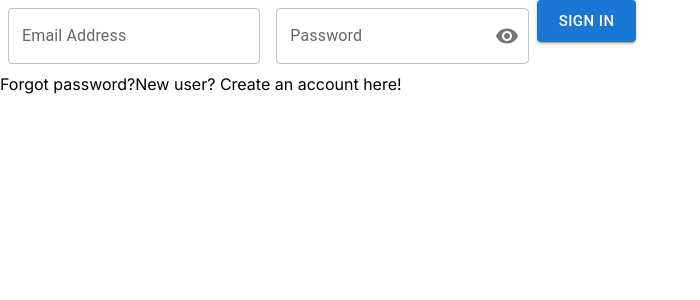
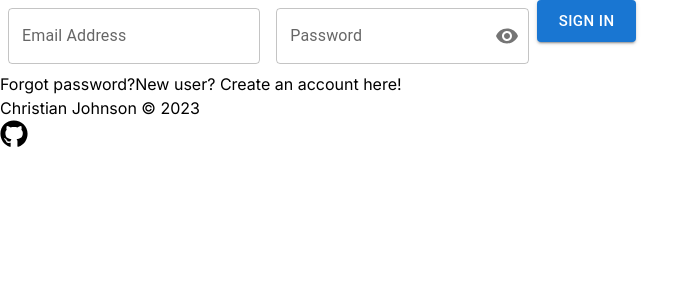
Before and after one commit to christianjcodes/bug-tracker-frontend, a Next.js app: page / in a window 1280 px wide. Shown: the top 300 px of the page, without its empty margins (0-700 px from the left). Built offline with nearby package versions, Linux system fonts and the light colour scheme.

Commit message:
Add Footer to global layout, change size of github icon

```diff
--- a/src/app/components/Footer.tsx
+++ b/src/app/components/Footer.tsx
@@ -1,3 +1,4 @@
+import * as React from 'react';
 import Link from "next/link";
 import { FaGithub } from "react-icons/fa";
 
@@ -5,11 +6,10 @@ export default function Footer() {
     return (
         <footer>
             <div>
-                <p>Christian Johnson &copy; {new Date().getFullYear()}
-                    <FaGithub>
-                        <Link href="https://github.com/christianjcodes"></Link>
-                    </FaGithub>
-                </p>
+                <p>Christian Johnson &copy; {new Date().getFullYear()}</p>
+                <Link href="https://github.com/christianjcodes">
+                    <FaGithub size="28"/>
+                </Link>
             </div>
         </footer>
     );
--- a/src/app/layout.tsx
+++ b/src/app/layout.tsx
@@ -1,6 +1,7 @@
 import type { Metadata } from 'next'
 import { Inter } from 'next/font/google'
 import './globals.css'
+import Footer from './components/Footer';
 
 const inter = Inter({ subsets: ['latin'] })
 
@@ -16,7 +17,10 @@ export default function RootLayout({
 }) {
   return (
     <html lang="en">
-      <body className={inter.className}>{children}</body>
+      <body className={inter.className}>
+        {children}
+        <Footer />
+      </body>
     </html>
   )
 }
```
